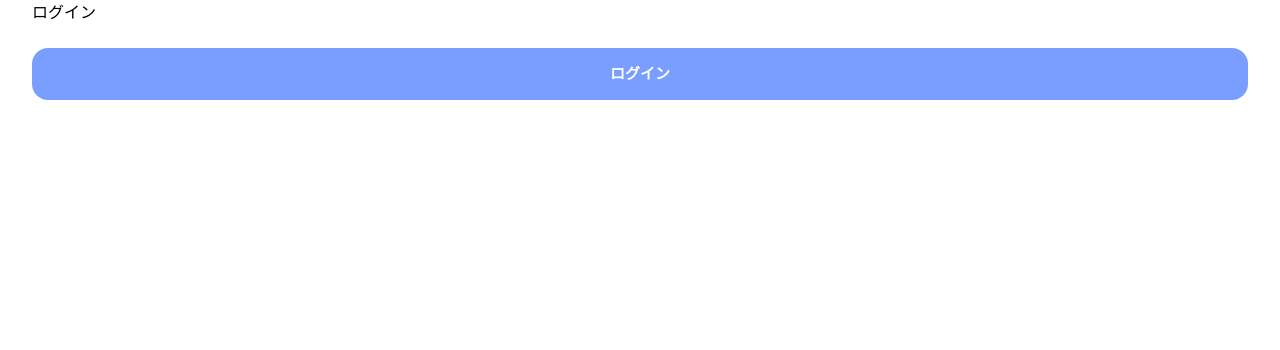
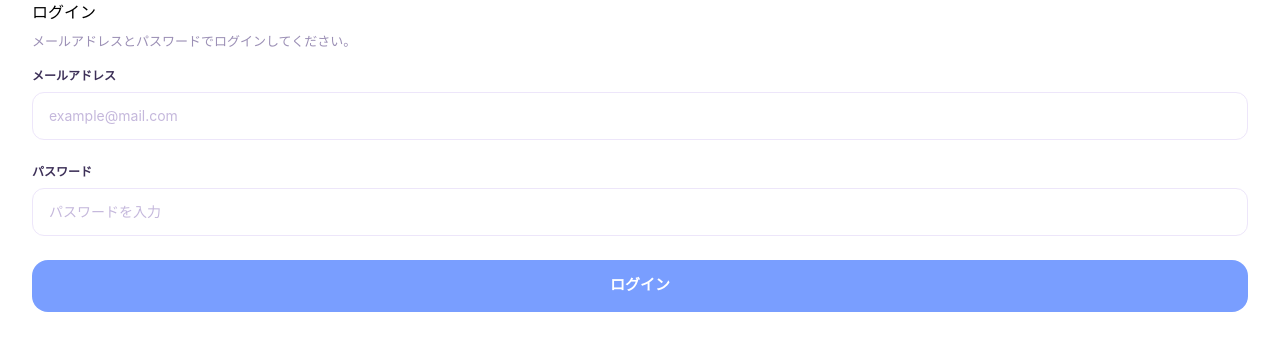
Before and after one commit to risa-h1108/Miru, a React (Vite) app: page /login in a window 1280 px wide. Shown: the top 350 px of the page. Built offline with nearby package versions, Linux system fonts and the light colour scheme; no server answers.

Commit message:
feat: Login.tsxの説明文・ラベルを追加、説明文・ラベル・入力欄にスタイルを追加

```diff
--- a/src/auth/Login.tsx
+++ b/src/auth/Login.tsx
@@ -38,20 +38,52 @@ export default function Login() {
 
   return (
     <div className="px-8">
-      <h1>ログイン</h1>
+      <h1 className="mb-2">ログイン</h1>
+      <p className="mb-4 text-[13px] text-[#9B8FB5]">
+        メールアドレスとパスワードでログインしてください。
+      </p>
+
+      <label
+        htmlFor="email"
+        //block:入力欄の上に出す
+        //font-semibold:フォントの太さをセミボールド(やや太め)にする
+        className="block mb-2 text-xs font-semibold text-[#3D3058]"
+      >
+        メールアドレス
+      </label>
       <input
+        id="email"
+        //border-[○○ px]:境界線の太さを○○ pxにする
+        //placeholder:text-[#○○]：プレースホルダー(入力前の薄い文字)の文字色をつける
+        className="w-full px-4 mb-6 text-sm h-12 rounded-xl bg-white border-[1.5px] border-[#EDE6FA] placeholder:text-[#C5B8DC]"
         type="email"
         value={form.email}
+        //placeholder:入力前の薄い文字
+        placeholder="example@mail.com"
         //onChange：文字が打たれるたびに呼ばれる
         //e.target.value：そのとき入力欄に入っている文字列
         //...form：...で既存の中身を全部コピーし、パスワードなど他の値を残したまま、
         // 　　　　emailだけをe.target.valueの文字列に更新する
         onChange={(e) => setForm({ ...form, email: e.target.value })}
       />
+
+      <label
+        htmlFor="password"
+        //block:入力欄の上に出す
+        //font-semibold:フォントの太さをセミボールド(やや太め)にする
+        className="block mb-2 text-xs font-semibold text-[#3D3058]"
+      >
+        パスワード
+      </label>
       <input
+        id="password"
+        //border-[○○ px]:境界線の太さを○○ pxにする
+        //placeholder:text-[#○○]：プレースホルダー(入力前の薄い文字)の文字色をつける
+        className="w-full px-4 mb-6 text-sm h-12 rounded-xl bg-white border-[1.5px] border-[#EDE6FA] placeholder:text-[#C5B8DC]"
         //type="password"にすると、入力された文字表示が「●」で隠れる
         type="password"
         value={form.password}
+        placeholder="パスワードを入力"
         //onChange：文字が打たれるたびに呼ばれる
         //e.target.value：そのとき入力欄に入っている文字列
         //...form：...で既存の中身を全部コピーし、emailなど他の値を残したまま、
```
